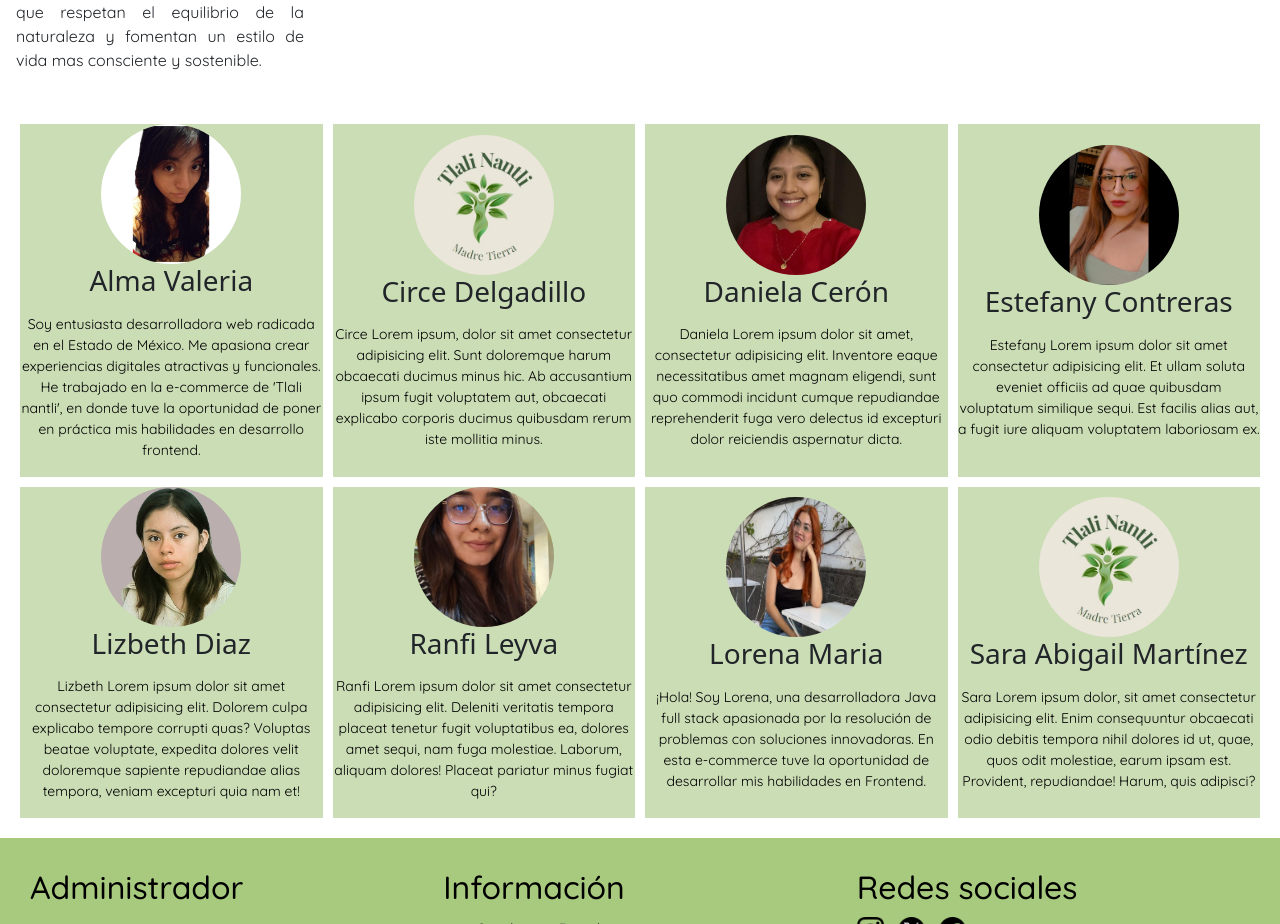
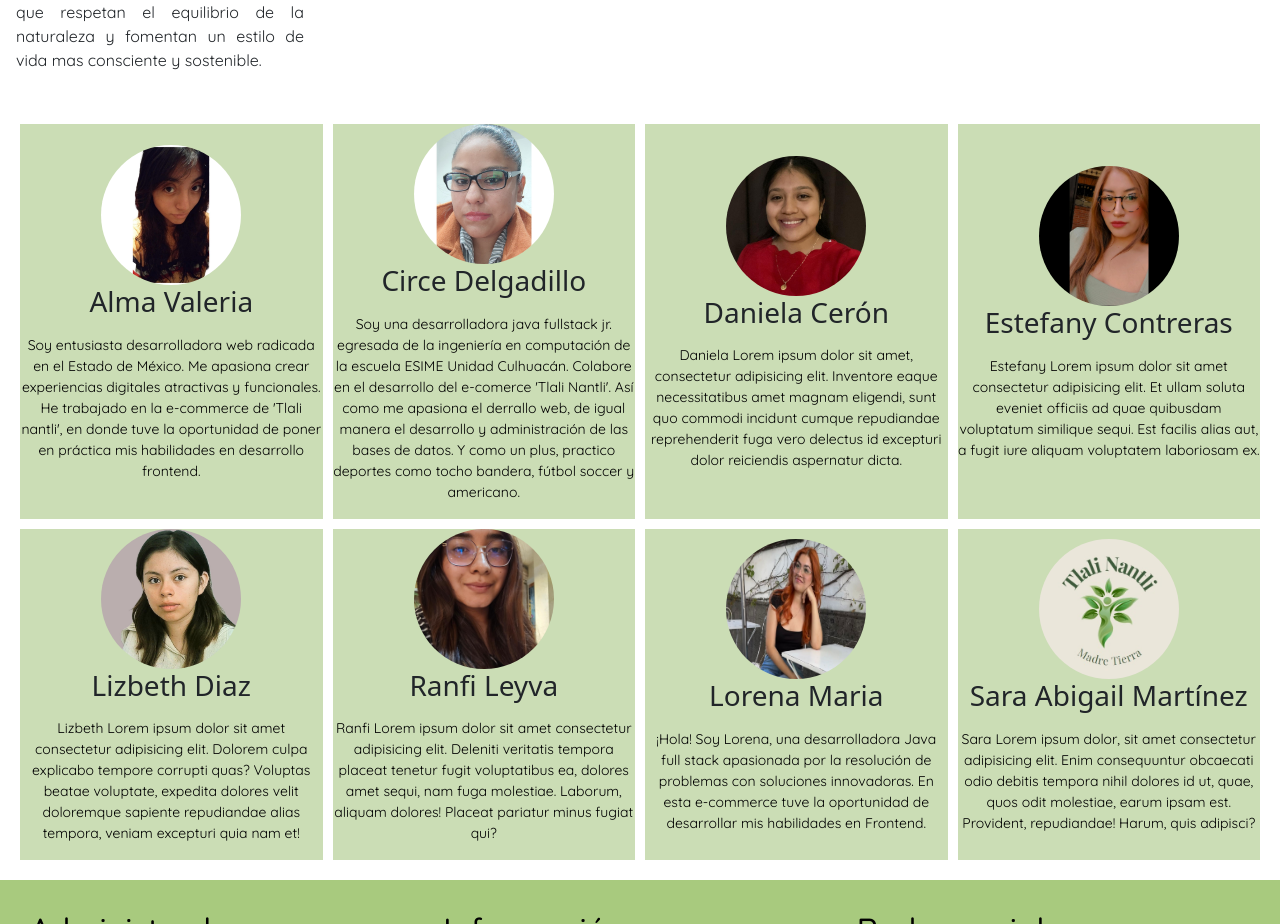
Before and after one commit to dnlcrnchvz/tlali-nantli-ecommerce, a plain HTML site: page acercaDeNosotros/acerca-de-nosotros.html in a window 1280 px wide. Shown: the part 1782-2706 px from the top of the page. Drawn offline with nearby package versions, Linux system fonts and the light colour scheme; a web font is replaced by a local one.

Commit message:
feat: aguegue foto circe

```diff
--- a/acercaDeNosotros/acerca-de-nosotros.html
+++ b/acercaDeNosotros/acerca-de-nosotros.html
@@ -66,9 +66,9 @@
                     <p>Soy entusiasta desarrolladora web radicada en el Estado de México. Me apasiona crear experiencias digitales atractivas y funcionales. He trabajado en la e-commerce de 'Tlali nantli', en donde tuve la oportunidad de poner en práctica mis habilidades en desarrollo frontend.</p>
                 </div>
                 <div class="foto-container">
-                    <img class="foto_Circe" src="imagenes/madre_tierra.jpg" alt="Circe Delgadillo López">
+                    <img class="foto_Circe" src="imagenes/foto_Circe.png" alt="Circe Delgadillo López">
                     <h3>Circe Delgadillo</h3>
-                    <p>Circe Lorem ipsum, dolor sit amet consectetur adipisicing elit. Sunt doloremque harum obcaecati ducimus minus hic. Ab accusantium ipsum fugit voluptatem aut, obcaecati explicabo corporis ducimus quibusdam rerum iste mollitia minus.</p>
+                    <p>Soy una desarrolladora java fullstack jr. egresada de la ingeniería en computación de la escuela ESIME Unidad Culhuacán. Colabore en el desarrollo del e-comerce 'Tlali Nantli'. Así como me apasiona el derrallo web, de igual manera el desarrollo y administración de las bases de datos. Y como un plus, practico deportes como tocho bandera, fútbol soccer y americano.</p>
                 </div>
                 <div class="foto-container">
                     <img class="foto_Daniela" src="imagenes/foto_Dani.jpg" alt="Daniela Cerón Chávez">
```
Also changed, not shown: acercaDeNosotros/imagenes/foto_Circe.png (added).
